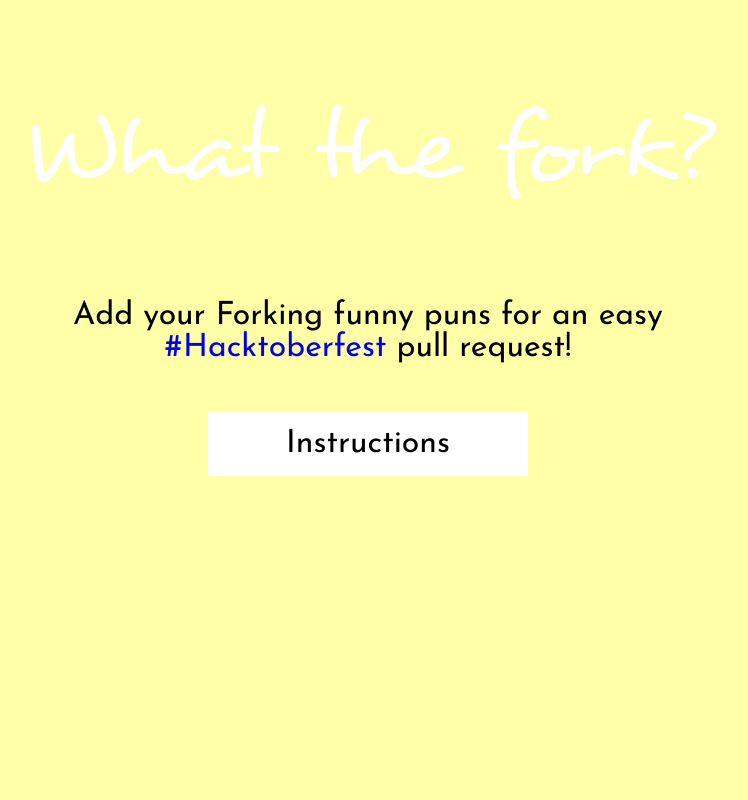
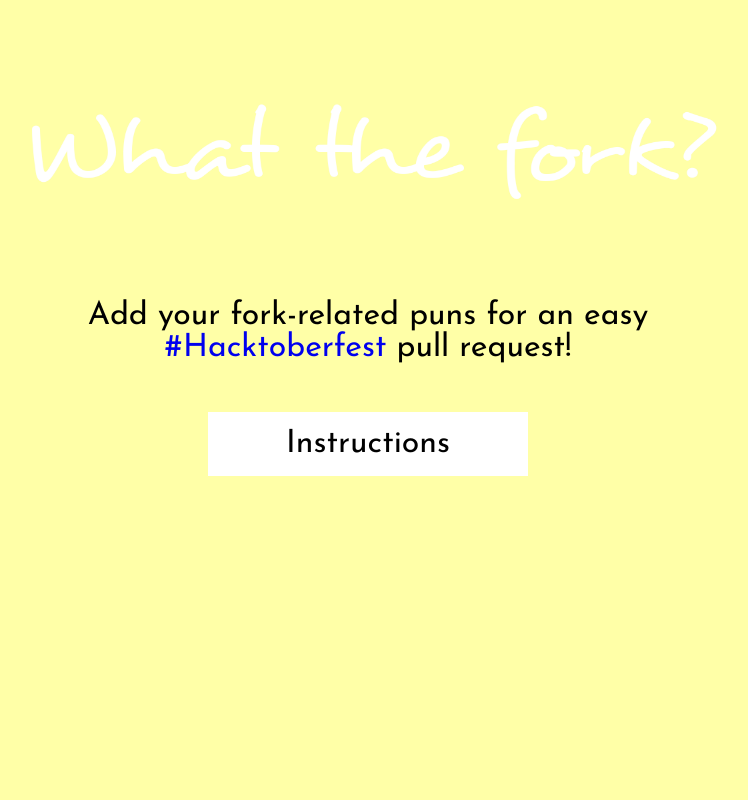
Before and after one commit to Cutwell/what-the-fork, a plain HTML site: page index.html in a window 1280 px wide. Shown: the top 800 px of the page, without its empty margins (272-1020 px from the left). Drawn offline with nearby package versions, Linux system fonts and the light colour scheme; no server answers.

Commit message:
removed some forking text

```diff
--- a/index.html
+++ b/index.html
@@ -14,7 +14,7 @@
 	<body>
 		<div class="fill top">
 			<img class="center banner" src="static/img/wtforkbanner.png">
-			<p class="center repo-desc"> Add your Forking funny puns for an easy <a href="https://hacktoberfest.digitalocean.com/">#Hacktoberfest</a> pull request!</p><br />
+			<p class="center repo-desc"> Add your fork-related puns for an easy <a href="https://hacktoberfest.digitalocean.com/">#Hacktoberfest</a> pull request!</p><br />
 			<a class="center repo-link" href="https://github.com/Cutwell/What-The-Fork"> Instructions </a>
 		</div>
 
```
